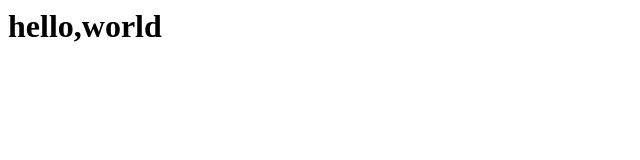
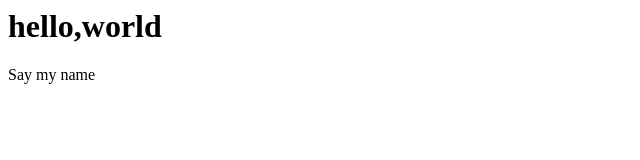
Before and after one commit to LeoLin-ASUS/website, a plain HTML site: page index.html in a window 1280 px wide. Shown: the full height of the page, 0-640 px from the left. Drawn offline with Linux system fonts and the light colour scheme.

Commit message:
Add say my name

```diff
--- a/index.html
+++ b/index.html
@@ -1 +1,2 @@
 <h1>hello,world</h1>
+<p>Say my name</p>
```
